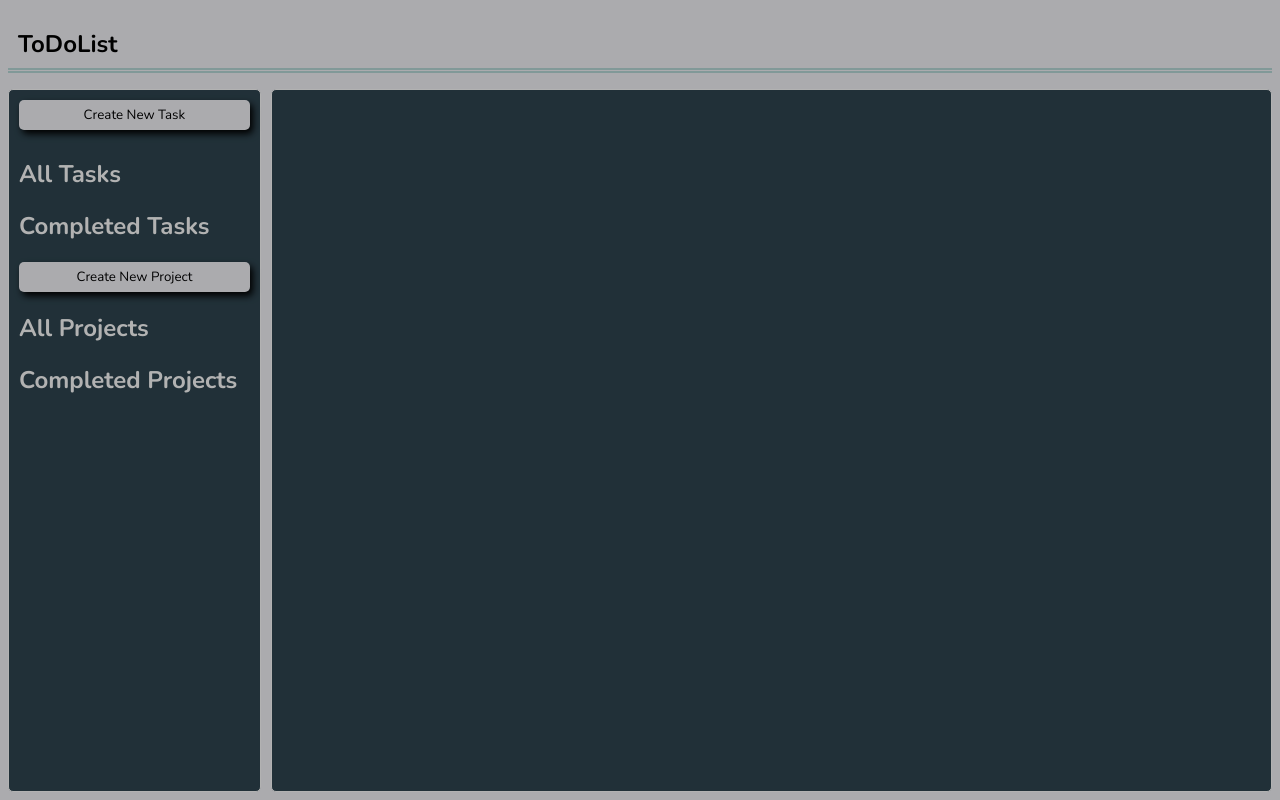
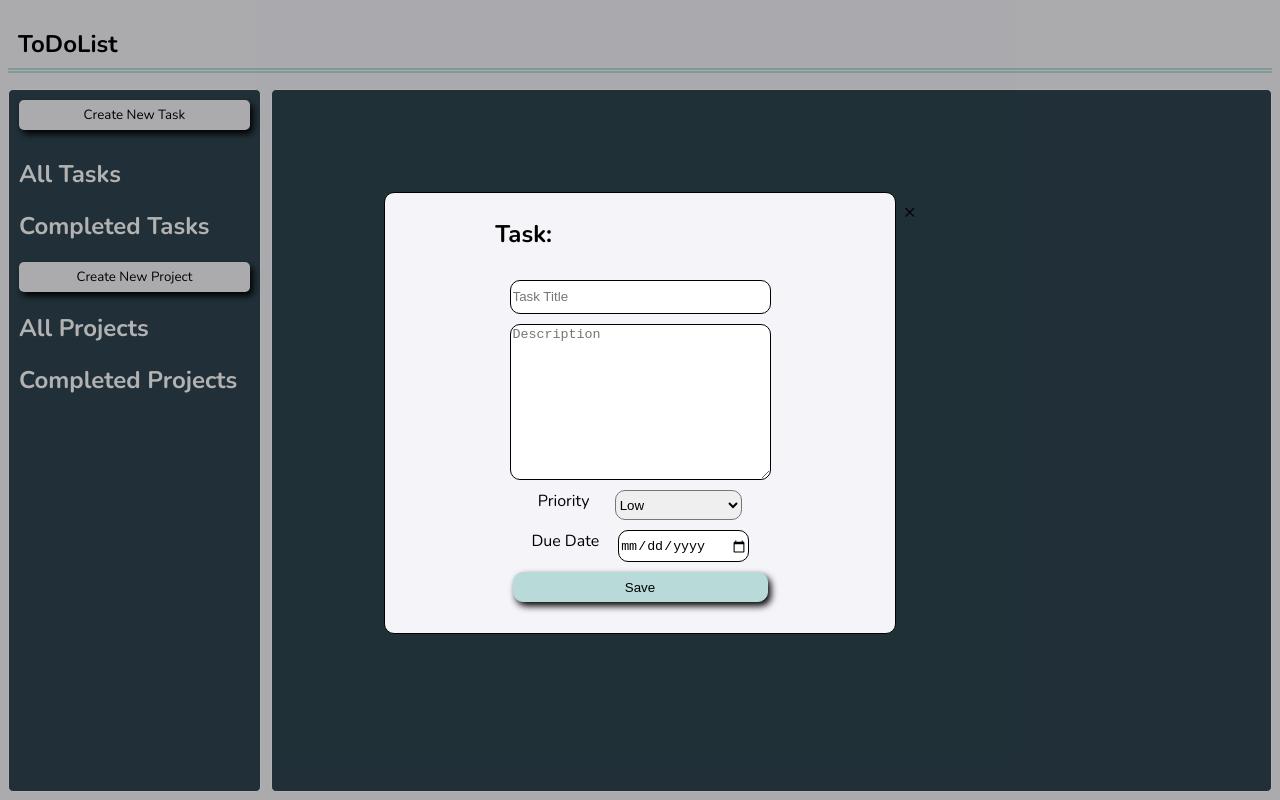
Before and after one commit to CTMendoza/OP-ToDo-List, a website built with webpack: page src/template.html in a window 1280 px wide. Both pictures are taken after a click on the button "Create New Task". Built offline with nearby package versions, Linux system fonts and the light colour scheme.

Commit message:
Created Task form within the modal created a task form that pops up when the modal is opened by clicking the create task button. next step is to add functionality to the "close" button so that it closes the modal and the save button when submitting user data

```diff
--- a/src/styles.css
+++ b/src/styles.css
@@ -74,4 +74,62 @@ body {
   background-color: rgba(0,0,0, 0.3);
   width: 100%;
   height: 100%;
+  left: 0;
+  top: 0;
+  overflow: auto;
 }
+
+.modal-content {
+  display: flex;
+  flex-direction: column;
+  justify-content: space-around;
+  margin: 0 30%;
+  background-color: #F4F4F9;
+  align-items: center;
+  height: 55%;
+  border-radius: 10px;
+  border: 1px solid #000000;
+  margin-top: 15%;
+}
+
+.priority-container, .date-container{
+  display: flex;
+  justify-content: space-evenly;
+}
+
+.priority-container, .date-container, textarea, input, select, .submit-bttn{
+  width: 50%;
+  border-radius: 10px;
+}
+
+textarea, input {
+  border: 1px solid #000000;
+}
+
+input, select, .submit-bttn {
+  height: 30px;
+}
+
+.submit-bttn {
+  background-color: #B8DBD9 ;
+  border: 1px solid #B8DBD9;
+  box-shadow: 3px 4px 7px #000;
+  margin-bottom: 5%;
+}
+
+.submit-bttn:active {
+  box-shadow: inset 3px 4px 7px #000;
+  margin-bottom: 5%;
+}
+
+.form-header {
+  display: flex;
+  width: 100%;
+  justify-content: space-around;
+}
+
+.close {
+  position: relative;
+  left: 131px;
+  font-size: 20px;
+}
--- a/src/template.html
+++ b/src/template.html
@@ -25,8 +25,26 @@
         <div class="main"></div>
     </div>
     <div id="task-modal">
-        <form action="" class="modal-content">
-
+        <form action="" method="post" class="modal-content">
+            <div class="form-header">
+                <h2>Task:</h2>
+                <span class="close">&times;</span>
+            </div>
+            <input type="text" placeholder="Task Title" name="task_title">
+            <textarea name="task_description" id="" placeholder="Description" rows="10"></textarea>
+            <div class="priority-container">
+                <label for="task_priority">Priority</label>
+                <select name="task_priority" id="task_priority">
+                    <option value="Low">Low</option>
+                    <option value="Medium">Medium</option>
+                    <option value="High">High</option>
+                </select>
+            </div>
+            <div class="date-container">
+                <label for="task_date">Due Date</label>
+                <input name="task_date" type="date" id="task_date">
+            </div>
+            <button type="submit" class="submit-bttn">Save</button>
         </form>
     </div>
     <div id="project-modal">
```
